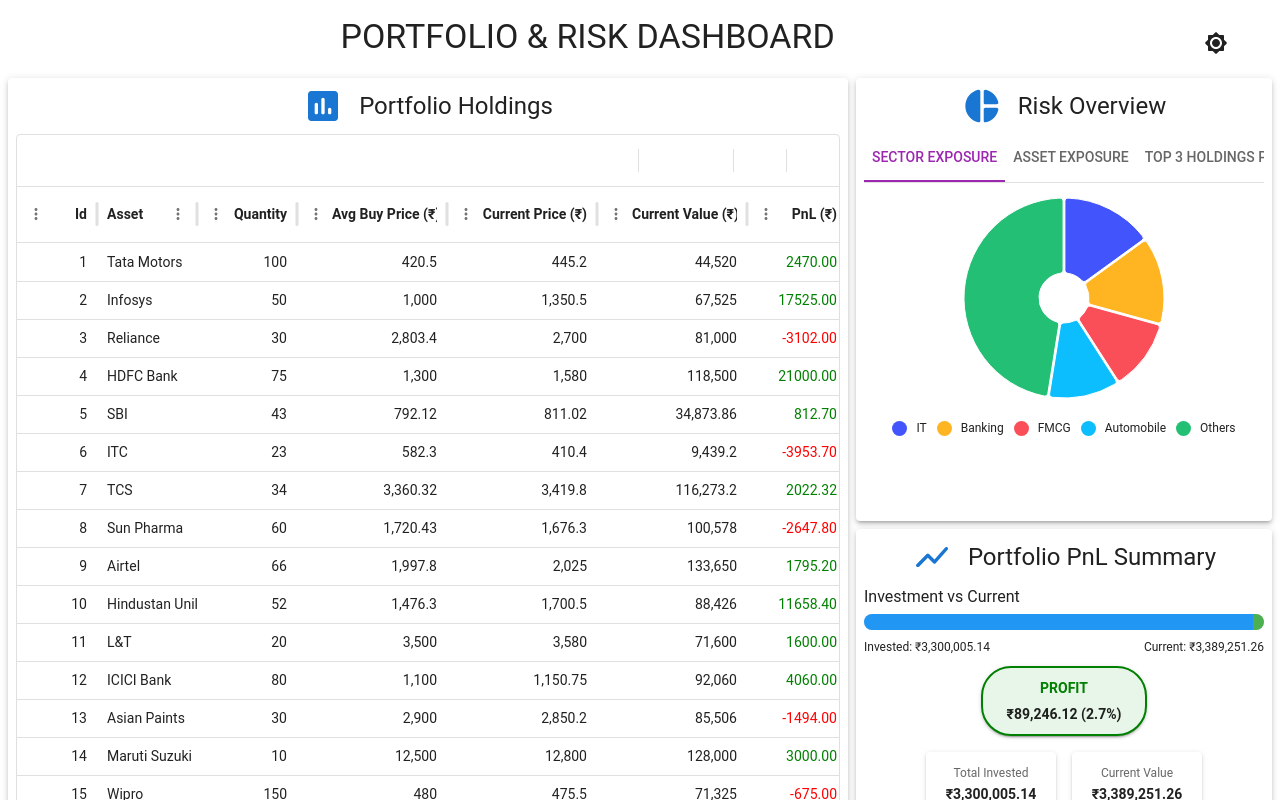
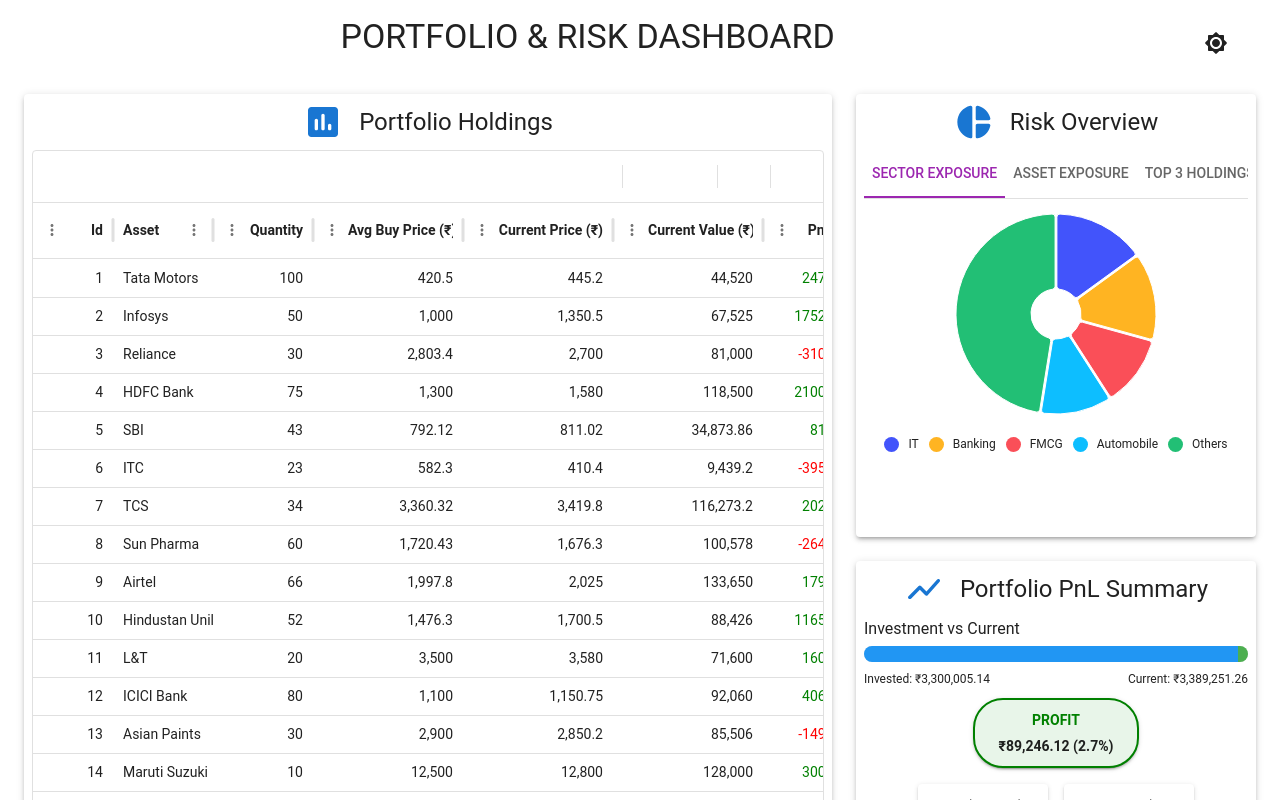
Before and after one commit to shubranshugupta/portfolio-overview, a React (Vite) app: page / in a window 1280 px wide. Shown: the top 800 px of the page. Built offline with nearby package versions, Linux system fonts and the light colour scheme; some icons are missing.

Commit message:
ui changes

```diff
--- a/src/App.tsx
+++ b/src/App.tsx
@@ -59,7 +59,7 @@ function App() {
                                     <PortfolioHoldingsTable holdings={enrichedHoldings} />
                                 </Grid>
                                 <Grid size={{ xs: 12, md: 4 }}>
-                                    <Stack spacing={1}>
+                                    <Stack spacing={3} marginTop={2} marginRight={2}>
                                         <RiskChart holdings={enrichedHoldings} />
                                         <PnLSummary holdings={enrichedHoldings} />
                                     </Stack>
--- a/src/components/holdingTable/PortfolioHoldingTable.tsx
+++ b/src/components/holdingTable/PortfolioHoldingTable.tsx
@@ -161,7 +161,7 @@ const PortfolioHoldingsTable: React.FC<PortfolioHoldingProps> = ({
 
     return (
         <Paper elevation={3}
-            sx={{ padding: 1, marginBottom: 1 }}
+            sx={{ padding: 1, margin: 2 }}
             square={false} >
             <Stack direction="row" spacing={2} sx={{ justifyContent: 'center', alignItems: 'center' }}>
                 <InsertChartRounded color="primary" sx={{ fontSize: 40 }} />
@@ -178,7 +178,7 @@ const PortfolioHoldingsTable: React.FC<PortfolioHoldingProps> = ({
                     onPaginationModelChange={setPaginationModel}
                     pageSizeOptions={[15, 25, 50, 100]}
                     showToolbar
-                    sx={{ height: 750 }}
+                    sx={{ height: 770 }}
                     slots={{ toolbar: HoldingToolbar }}
                     filterModel={filterModel}
                     onFilterModelChange={(model) => { setFilterModel(model) }}
```
